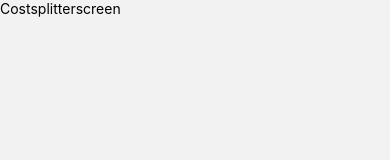
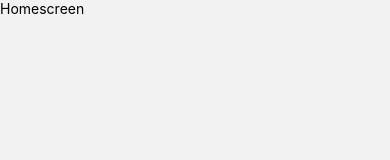
Before and after one commit to SeppeBe1/Homie, a React Native app in the folder homie/: screen / in a window 390 px wide. Shown: the top 160 px of the page. Built offline with nearby package versions, Linux system fonts and the light colour scheme.

Commit message:
Feat[settings]:merge settings

```diff
--- a/homie/screens/Homescreen.js
+++ b/homie/screens/Homescreen.js
@@ -4,7 +4,7 @@ import React from 'react'
 export default function Costsplitterscreen({navigation}) {
   return (
     <View>
-      <Text>Costsplitterscreen</Text>
+      <Text>Homescreen</Text>
     </View>
   )
 }
```
